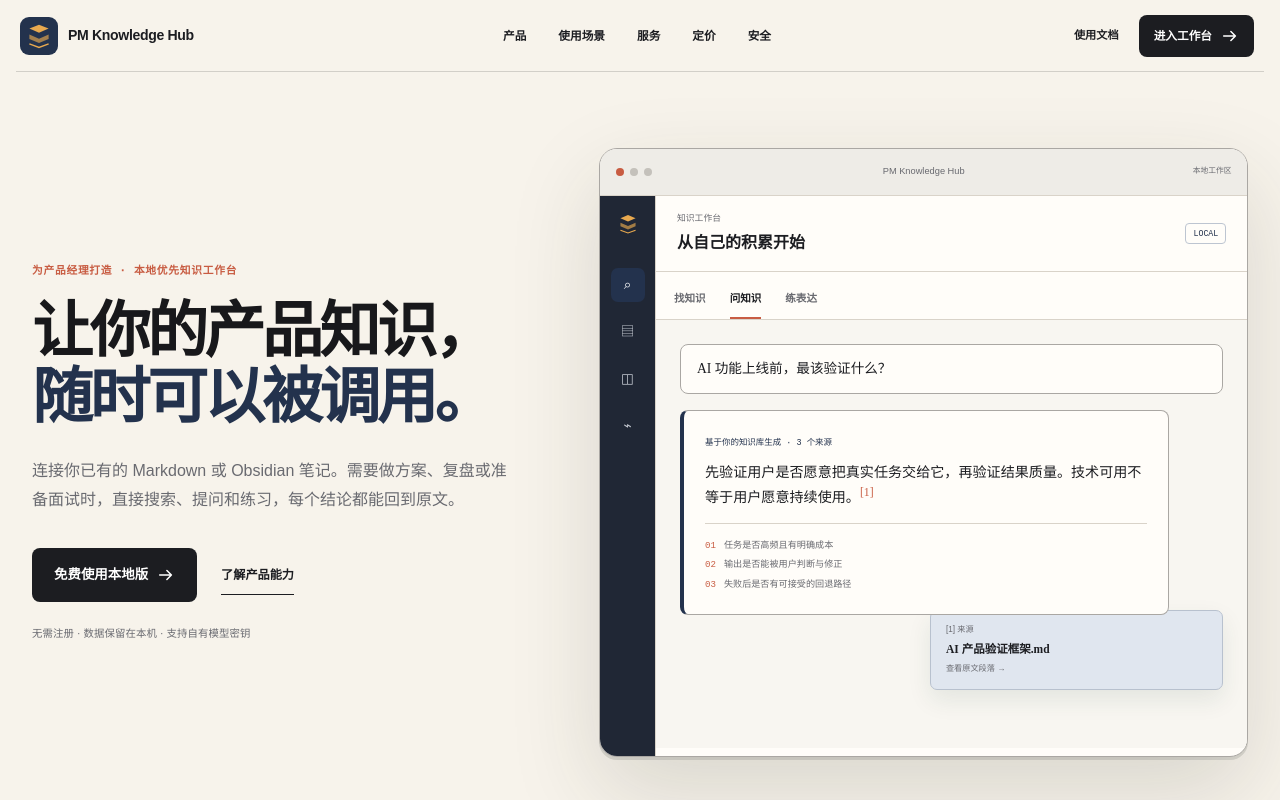
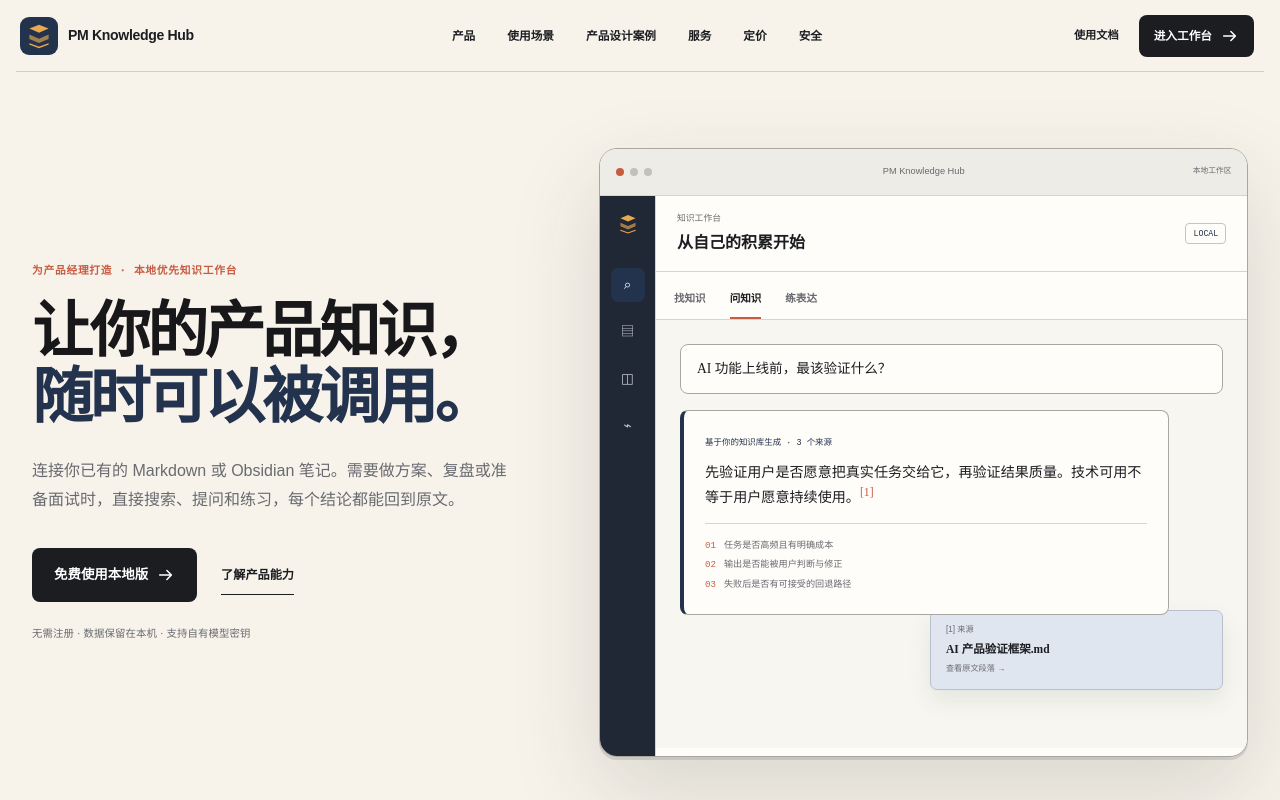
Before and after one commit to tangtongqing/pm-knowledge-hub, a Next.js app in the folder frontend/: page / in a window 1280 px wide. Built offline with nearby package versions, Linux system fonts and the light colour scheme; no server answers.

Commit message:
fix: add product case study navigation

```diff
--- a/frontend/src/components/CustomerLanding.tsx
+++ b/frontend/src/components/CustomerLanding.tsx
@@ -87,6 +87,7 @@ export default function CustomerLanding() {
         <nav className={styles.desktopNav} aria-label="官网主导航">
           <a href="#product">产品</a>
           <a href="#use-cases">使用场景</a>
+          <Link href="/design">产品设计案例</Link>
           <a href="#services">服务</a>
           <a href="#pricing">定价</a>
           <a href="#security">安全</a>
@@ -100,6 +101,7 @@ export default function CustomerLanding() {
             <nav aria-label="移动端官网导航">
               <a href="#product">产品</a>
               <a href="#use-cases">使用场景</a>
+              <Link href="/design">产品设计案例</Link>
               <a href="#services">服务</a>
               <a href="#pricing">定价</a>
               <a href="#security">安全</a>
@@ -357,7 +359,7 @@ export default function CustomerLanding() {
         </div>
         <div className={styles.footerLinks}>
           <nav aria-label="产品页脚导航"><b>产品</b><a href="#product">产品能力</a><a href="#use-cases">使用场景</a><a href="#pricing">定价</a><a href="#security">数据安全</a></nav>
-          <nav aria-label="资源页脚导航"><b>资源</b><a href={`${REPO_URL}#readme`} target="_blank" rel="noreferrer">使用文档</a><Link href="/about">版本说明</Link><a href={`${REPO_URL}/blob/main/docs/versions/CHANGELOG.md`} target="_blank" rel="noreferrer">更新记录</a><Link href="/design">品牌设计实验</Link></nav>
+          <nav aria-label="资源页脚导航"><b>资源</b><a href={`${REPO_URL}#readme`} target="_blank" rel="noreferrer">使用文档</a><Link href="/about">版本说明</Link><a href={`${REPO_URL}/blob/main/docs/versions/CHANGELOG.md`} target="_blank" rel="noreferrer">更新记录</a><Link href="/design">产品设计案例</Link></nav>
           <nav aria-label="支持页脚导航"><b>支持</b><a href="#services">部署服务</a><a href={CONTACT_URL} target="_blank" rel="noreferrer">联系我们</a><a href={`${REPO_URL}/issues`} target="_blank" rel="noreferrer">问题反馈</a><a href={REPO_URL} target="_blank" rel="noreferrer">GitHub</a></nav>
           <nav aria-label="法律页脚导航"><b>开放与条款</b><a href="#security">隐私说明</a><a href={`${REPO_URL}/blob/main/LICENSE`} target="_blank" rel="noreferrer">MIT License</a><a href={`${REPO_URL}/security`} target="_blank" rel="noreferrer">安全策略</a></nav>
         </div>
```
